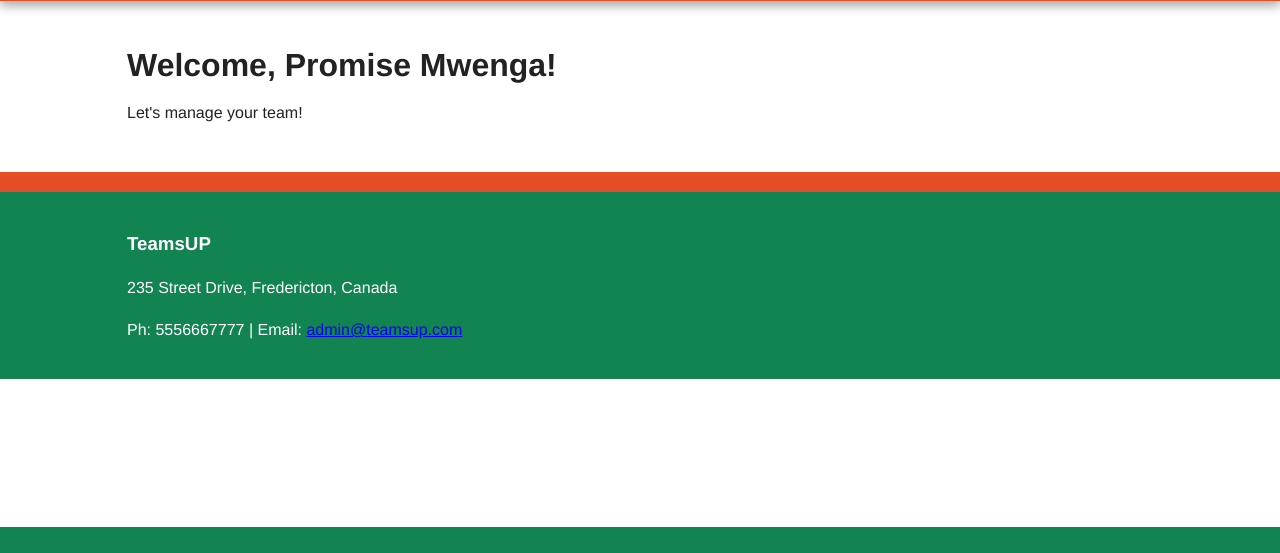
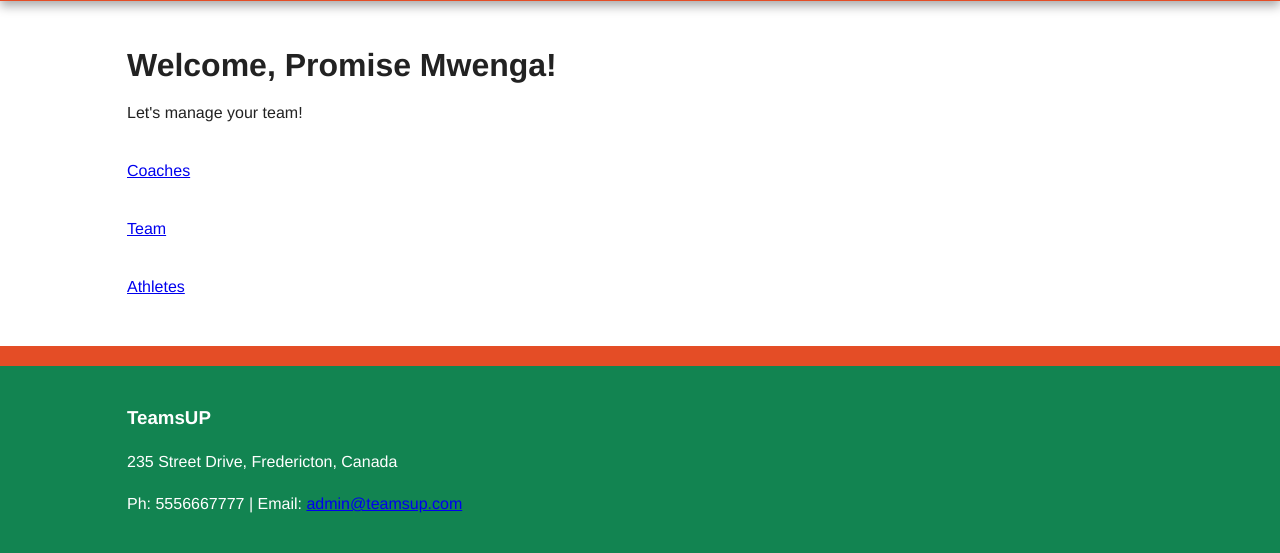
Before and after one commit to Beaconquest/teamsup, a Flask app: page / in a window 1280 px wide. Shown: the part 273-826 px from the top of the page. Before the commit the page ends 800 px from the top, so only its background shows below. Run offline with Flask 2, Linux system fonts and the light colour scheme; a user stored in the database is signed in; some libraries are stand-ins or nearby versions.

Commit message:
removed relationships from models

```diff
--- a/flask_package/models.py
+++ b/flask_package/models.py
@@ -29,9 +29,7 @@ class User(UserMixin, db.Model):
 class Team(db.Model):
     id = db.Column(db.Integer, primary_key=True)
     team_name = db.Column(db.String(140), index=True, unique=True)
-    users = db.relationship("User", backref='team', lazy='dynamic')
     coach_id = db.Column(db.Integer)
-    athletes = db.relationship("Athlete", backref='team', lazy='dynamic')
 
     def __repr__(self):
         return f"Team: {self.team_name}"
@@ -42,7 +40,8 @@ class Athlete(db.Model):
     date_of_birth = db.Column(db.String, index=True, unique=False)
     student_id = db.Column(db.Integer, index=True, unique=True)
     position = db.Column(db.Integer, index=True, unique=False)
-    team_id = db.Column(db.Integer, db.ForeignKey('team.id'))
+    coach_id = db.Column(db.Integer)
+    team_id = db.Column(db.Integer)
 
     def __repr__(self):
         return f"Student Name: {self.student_name}, DOB: {self.date_of_birth}, Student Id: {self.student_id}, Position: {self.position}"
--- a/flask_package/templates/athletes.html
+++ b/flask_package/templates/athletes.html
@@ -3,7 +3,7 @@
 {% block title %} Athlete List {% endblock %}
 
 {% block content %}
-    <h1>Your Athletes Roster!</h1>
+    <h2>Athlete Roster!</h2>
     <p>Need to register an Athlete? <a href="{{ url_for('register_athlete') }}">Click here to register a new athlete!</a></p>
 
     {% for athlete in athletes %}
--- a/flask_package/templates/coaches.html
+++ b/flask_package/templates/coaches.html
@@ -3,6 +3,7 @@
 {% block title%} Coaches {% endblock %}
 
 {% block content%}
+    <h2>Coach Roster</h2>
     {% for coach in coaches %}
         <article class="main wrapper clearfix">
             <h3>{{ coach.name }} </h3>
--- a/flask_package/templates/index.html
+++ b/flask_package/templates/index.html
@@ -6,6 +6,24 @@
     {% if current_user.is_authenticated %}
         <h1>Welcome, {{ current_user.name }}!</h1>
         <p> Let's manage your team!</p>
+
+        <table>
+            <tr>
+                <td>
+                    <p><a href="{{ url_for('coaches') }}">Coaches</a></p>
+                </td>
+            </tr>
+            <tr>
+                <td>
+                    <p><a href="{{ url_for('team') }}">Team</a></p>
+                </td>
+            </tr>
+            <tr>
+                <td>
+                    <p><a href="{{ url_for('athletes') }}">Athletes</a></p>
+                </td>
+            </tr>
+        </table>
 
     {% else %}
 
--- a/flask_package/templates/team.html
+++ b/flask_package/templates/team.html
@@ -3,19 +3,20 @@
 {% block title %} Teams {% endblock %}
 
 {% block content %}
-    <h1>Manage Teams</h1>
+    <h2>Manage Teams</h2>
 
     <p>Need to register a Team? <a href="{{ url_for('register_team') }}">Click here to register a new team!</a></p>
 
     {% for team in teams %}
+        <article class="main wrapper clearfix">
             <table>
                 <tr>
                     <td><a href="{{url_for('athletes')}}">{{ team.team_name }}</a></td>
                     <td>----<a>edit</a></td>
                     <td><a>----delete</a></td>
-
                 </tr>
             </table>
+        </article>
     {% endfor %}
 
 {% endblock%}
```
Also changed, not shown: flask_package/myTeamDatabase.db. Lines whose indentation alone changed are shown as unchanged.
